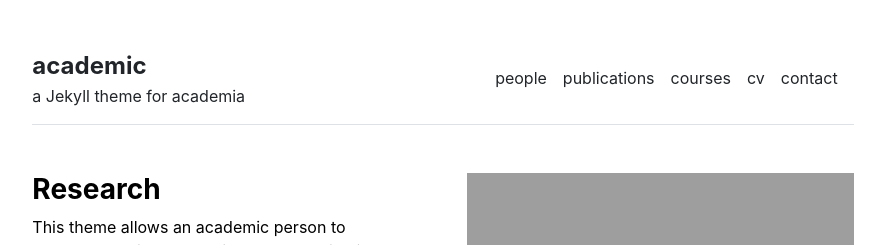
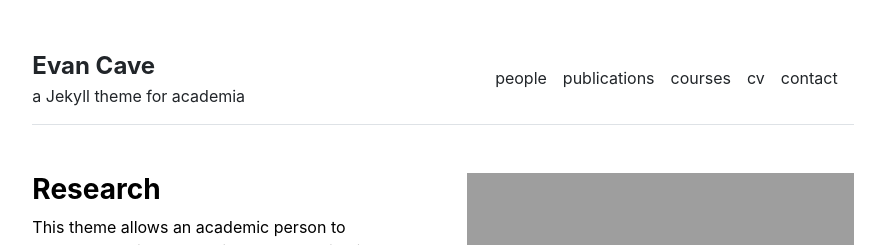
Before and after one commit to evancave/evancave.github.io, a Jekyll site: the page built from index.md, in a window 1280 px wide. Shown: the top 245 px of the page, without its empty margins (197-1082 px from the left). Built offline with Jekyll 4.4.1, drawn with Linux system fonts in a browser that asks for light colours.

Commit message:
Update _config.yml

```diff
--- a/_config.yml
+++ b/_config.yml
@@ -1,4 +1,4 @@
 url: "" # the base hostname & protocol for your site, e.g. http://example.com
 baseurl: "" # the subpath of your site, e.g. /blog
-title: "academic" # the name of your site, e.g. ACME Corp.
+title: "Evan Cave" # the name of your site, e.g. ACME Corp.
 description: "a Jekyll theme for academia"
```
